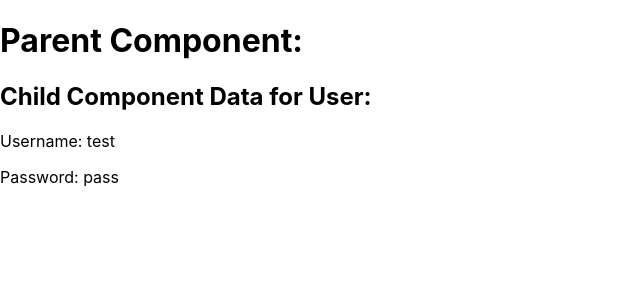
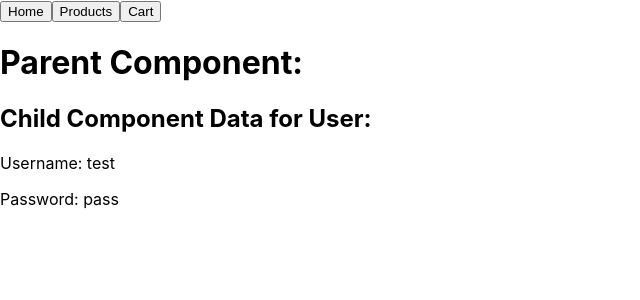
Before and after one commit to daikianjiki/ReactPractice, a React (Create React App) app: page / in a window 1280 px wide. Shown: the top 300 px of the page, without its empty margins (0-640 px from the left). Built offline with nearby package versions, Linux system fonts and the light colour scheme.

Commit message:
added navbar

```diff
--- a/package.json
+++ b/package.json
@@ -11,7 +11,9 @@
     "@types/react": "^18.2.14",
     "@types/react-dom": "^18.2.6",
     "react": "^18.2.0",
+    "react-bootstrap": "^2.8.0",
     "react-dom": "^18.2.0",
+    "react-router-dom": "^6.14.1",
     "react-scripts": "5.0.1",
     "typescript": "^4.9.5",
     "web-vitals": "^2.1.4"
--- a/src/App.tsx
+++ b/src/App.tsx
@@ -1,12 +1,14 @@
 import React from 'react';
 import './App.css';
-import ParentComponent from './components/parent-component';
-import ParentChildPage from './pages/ParentChildPage';
+import { BrowserRouter } from 'react-router-dom'
+import Navbar from './components/navbar';
 
 function App() {
   return (
     <>
-      <ParentChildPage />
+      <BrowserRouter>
+        <Navbar />
+      </BrowserRouter>
     </>
   );
 }
--- /dev/null
+++ b/src/components/navbar.tsx
@@ -0,0 +1,26 @@
+import { Routes, Route, Link } from 'react-router-dom'
+import { Button } from 'react-bootstrap'
+import ParentChildPage from '../pages/ParentChildPage'
+
+const Navbar = () => {
+    return (
+        <div className="container">
+        <Link to="/">
+            <Button>Home</Button>
+        </Link>
+        <Link to="/product">
+            <Button>Products</Button>
+        </Link>
+        <Link to="/cart">
+            <Button>Cart</Button>
+        </Link>
+
+        <Routes>
+            {/* <Route path ='/' element = {<HomePage/>} /> */}
+            <Route path ='/' element = {<ParentChildPage/>} />
+        </Routes>
+    </div>
+    )
+}
+
+export default Navbar
```
Also changed, not shown: 1 other file (tests, documents, lock files or other folders).
